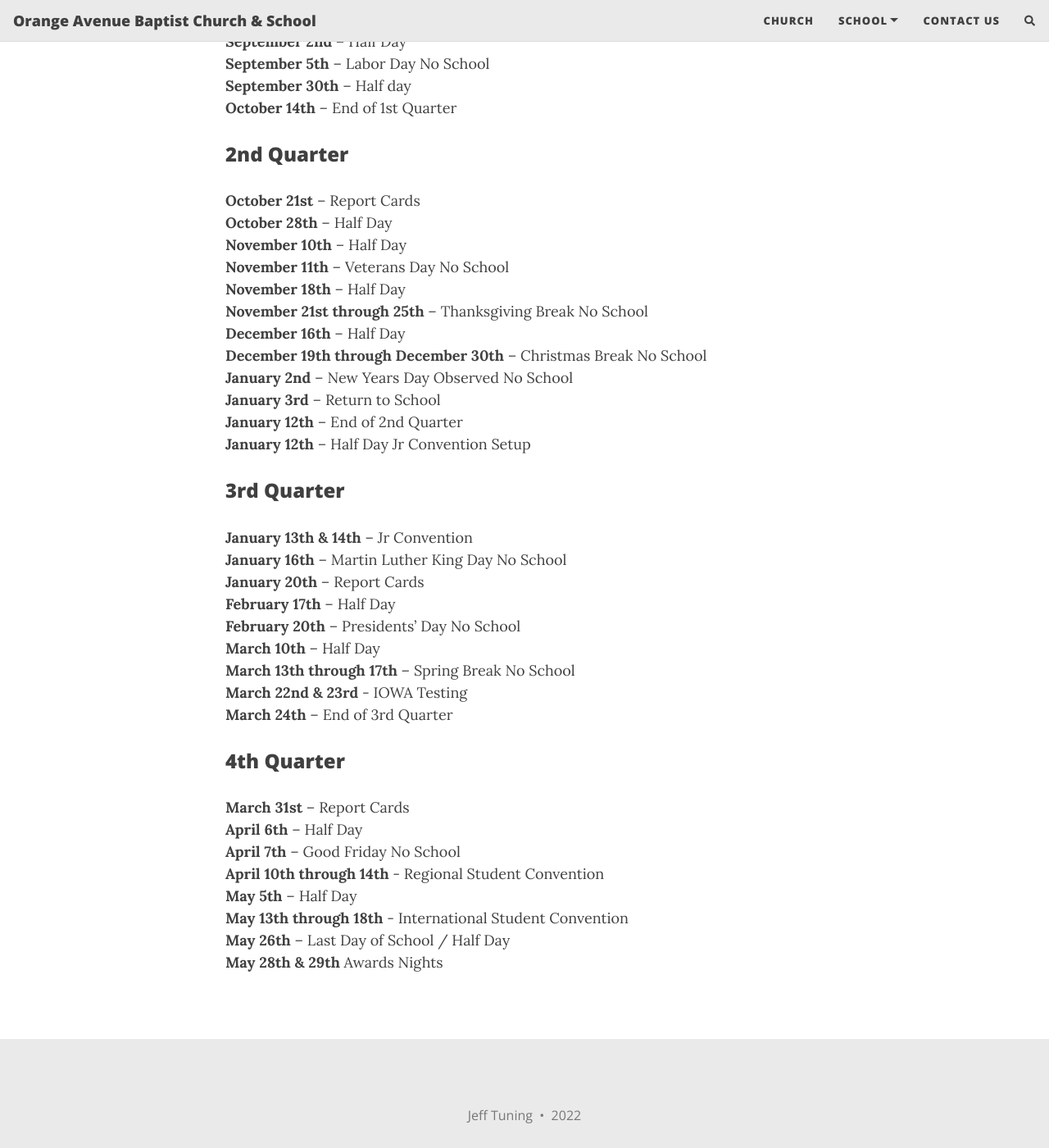
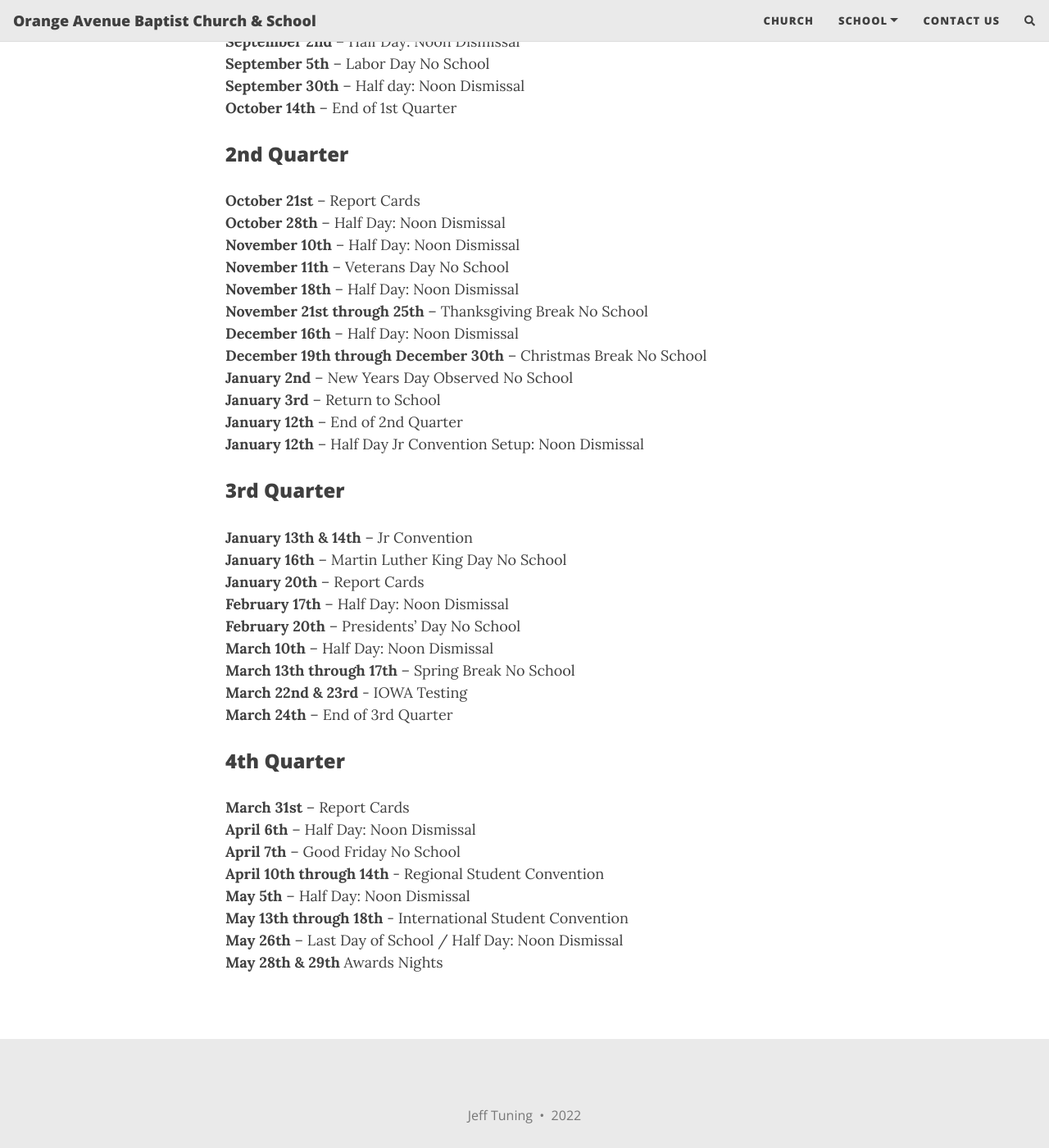
Before and after one commit to techdouttech/oabc-website, a Jekyll site: the page built from calendar.md, in a window 1280 px wide and 1400 px high, scrolled down 437 px. Shown: the whole window at 82% size. Built offline with Jekyll 4.4.1, drawn with Linux system fonts in a browser that asks for light colours; nearby versions of some CDN libraries; comment, search, counter and statistics services are not loaded.

Commit message:
Update to Calendar to Confirm Half Day Dismissal

```diff
--- a/calendar.md
+++ b/calendar.md
@@ -7,39 +7,39 @@ subtitle: 2022-2023
 <a href="/assets/pdfs/school/Tentative 2022-2023 Calendar.pdf">Download PDF</a>
 ### 1st quarter
 **August 15th** – First Day of School<br />
-**September 2nd** – Half Day<br />
+**September 2nd** – Half Day: Noon Dismissal<br />
 **September 5th** – Labor Day No School<br />
-**September 30th** – Half day<br />
+**September 30th** – Half day: Noon Dismissal<br />
 **October 14th** – End of 1st Quarter<br />
 ### 2nd Quarter
 **October 21st** – Report Cards<br />
-**October 28th** – Half Day<br />
-**November 10th** – Half Day<br />
+**October 28th** – Half Day: Noon Dismissal<br />
+**November 10th** – Half Day: Noon Dismissal<br />
 **November 11th** – Veterans Day No School<br />
-**November 18th** – Half Day<br />
+**November 18th** – Half Day: Noon Dismissal<br />
 **November 21st through 25th** – Thanksgiving Break No School<br />
-**December 16th** – Half Day<br />
+**December 16th** – Half Day: Noon Dismissal<br />
 **December 19th through December 30th** – Christmas Break No School<br />
 **January 2nd** – New Years Day Observed No School<br />
 **January 3rd** – Return to School<br />
 **January 12th** – End of 2nd Quarter<br />
-**January 12th** – Half Day Jr Convention Setup<br />
+**January 12th** – Half Day Jr Convention Setup: Noon Dismissal<br />
 ### 3rd Quarter
 **January 13th & 14th** – Jr Convention<br />
 **January 16th** – Martin Luther King Day No School<br />
 **January 20th** – Report Cards<br />
-**February 17th** – Half Day<br />
+**February 17th** – Half Day: Noon Dismissal<br />
 **February 20th** – Presidents’ Day No School<br />
-**March 10th** – Half Day<br />
+**March 10th** – Half Day: Noon Dismissal<br />
 **March 13th through 17th** – Spring Break No School<br />
 **March 22nd & 23rd** - IOWA Testing<br />
 **March 24th** – End of 3rd Quarter<br />
 ### 4th Quarter
 **March 31st** – Report Cards<br />
-**April 6th** – Half Day<br />
+**April 6th** – Half Day: Noon Dismissal<br />
 **April 7th** – Good Friday No School<br />
 **April 10th through 14th** - Regional Student Convention<br />
-**May 5th** – Half Day<br />
+**May 5th** – Half Day: Noon Dismissal<br />
 **May 13th through 18th** - International Student Convention <br />
-**May 26th** – Last Day of School / Half Day<br />
+**May 26th** – Last Day of School / Half Day: Noon Dismissal<br />
 **May 28th & 29th** Awards Nights<br />
```
